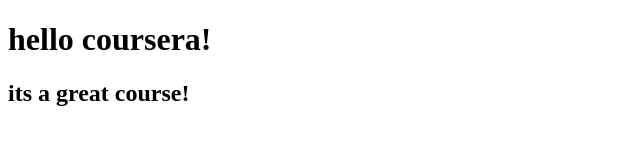
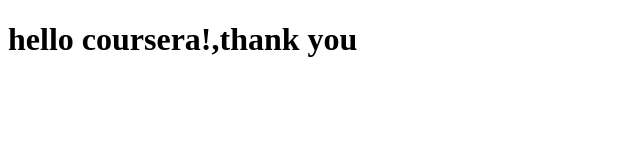
Before and after one commit to Patrice200/coursera-test, a plain HTML site: page site/index.HTML in a window 1280 px wide. Shown: the whole page, without its empty margins (0-640 px from the left). Drawn offline with Linux system fonts and the light colour scheme.

Commit message:
last change

```diff
--- a/site/index.HTML
+++ b/site/index.HTML
@@ -4,7 +4,6 @@
 	<title> hello coursera</title>
 </head>
 <body>
-<h1>hello coursera!</h1>
-<h2>its a great course!</h2>
+<h1>hello coursera!,thank you</h1>
 </body>
 </html>
```
